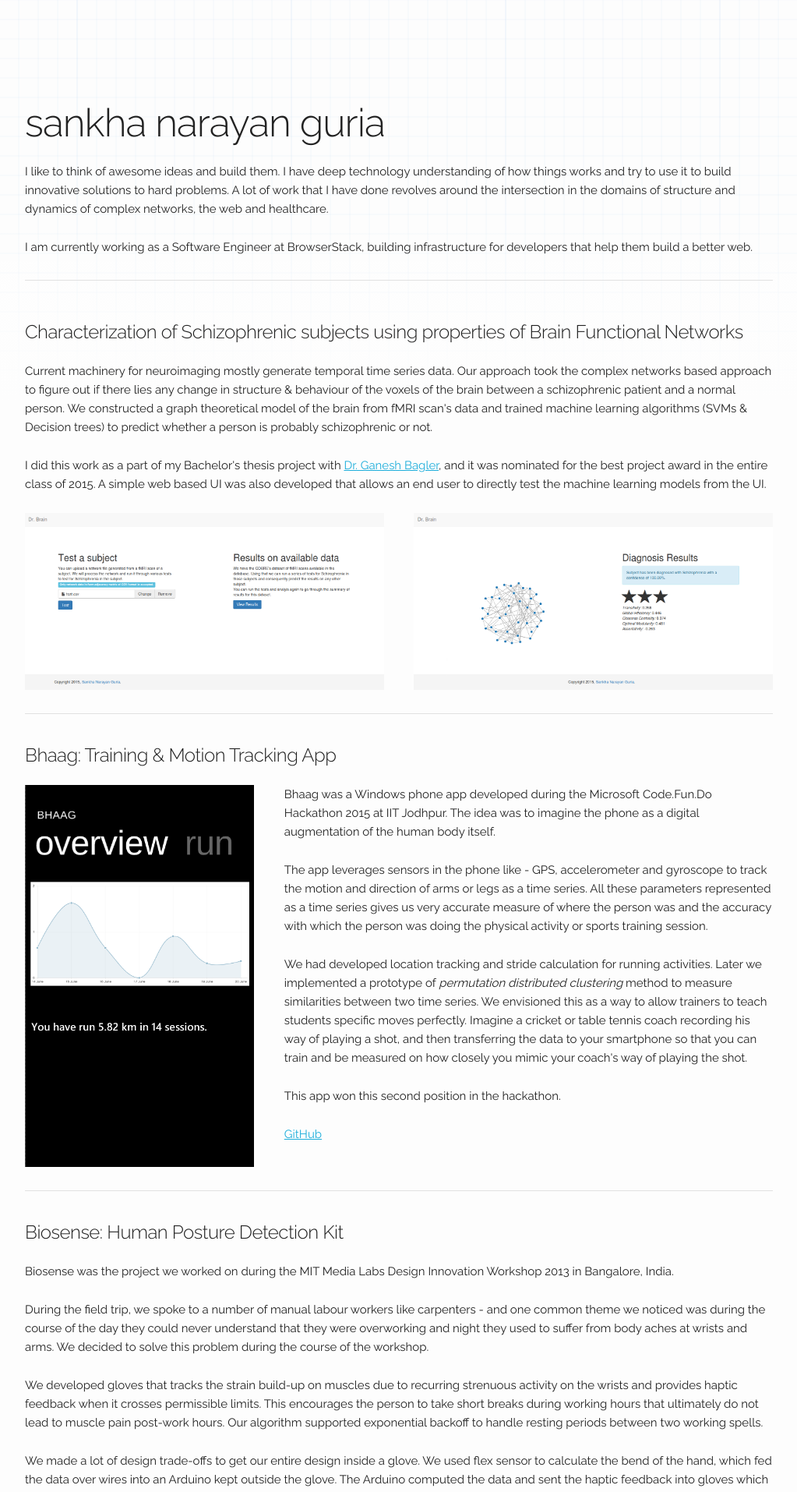
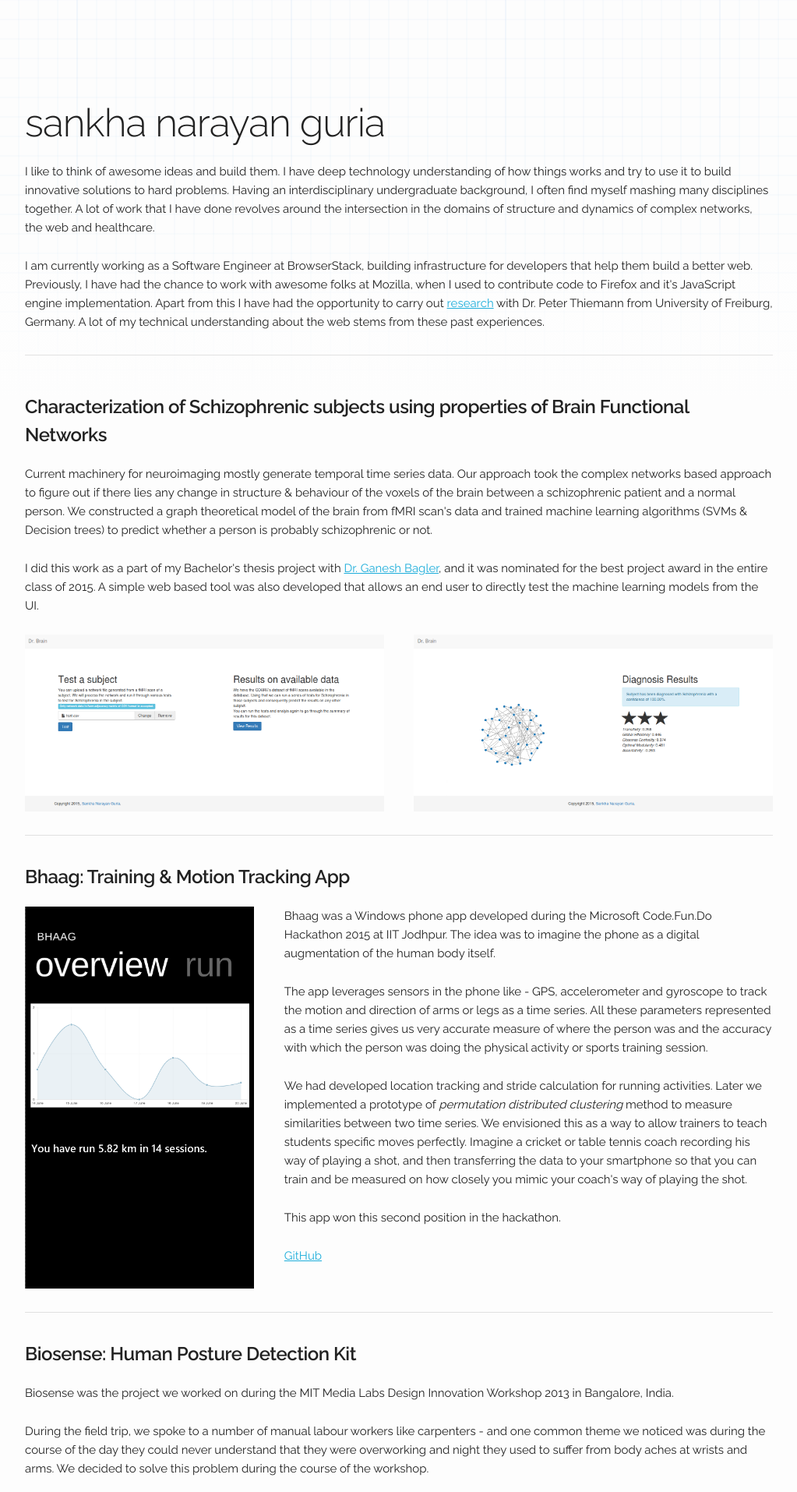
Before and after one commit to ngsankha/ngsankha.github.io, a Jekyll site: the page mitportfolio/index.html, which Jekyll copies as it is, in a window 1280 px wide. Shown: the top 1914 px of the page at 78% size, without its empty margins (128-1151 px from the left). Built offline with Jekyll 4.4.1, drawn with Linux system fonts in a browser that asks for light colours; comment, search, counter and statistics services are not loaded; some of the changed text lies outside the part shown.

Commit message:
almost there

```diff
--- a/mitportfolio/index.html
+++ b/mitportfolio/index.html
@@ -1,4 +1,3 @@
-
 <!DOCTYPE html>
 <html lang="en">
 <head>
@@ -18,20 +17,23 @@
       background-repeat: no-repeat;
       background-position: center top;
     }
+    h5 {
+      font-weight: bold;
+    }
   </style>
 </head>
 <body>
   <div class="container" style="margin-top: 10%; margin-bottom: 5%">
     <h1>sankha narayan guria</h1>
-    <p>I like to think of awesome ideas and build them. I have deep technology understanding of how things works and try to use it to build innovative solutions to hard problems. A lot of work that I have done revolves around the intersection in the domains of structure and dynamics of complex networks, the web and healthcare.</p>
-    <p>I am currently working as a Software Engineer at BrowserStack, building infrastructure for developers that help them build a better web.</p>
+    <p>I like to think of awesome ideas and build them. I have deep technology understanding of how things works and try to use it to build innovative solutions to hard problems. Having an interdisciplinary undergraduate background, I often find myself mashing many disciplines together. A lot of work that I have done revolves around the intersection in the domains of structure and dynamics of complex networks, the web and healthcare.</p>
+    <p>I am currently working as a Software Engineer at BrowserStack, building infrastructure for developers that help them build a better web. Previously, I have had the chance to work with awesome folks at Mozilla, when I used to contribute code to Firefox and it's JavaScript engine implementation. Apart from this I have had the opportunity to carry out <a href="http://drops.dagstuhl.de/opus/volltexte/2015/5229/">research</a> with Dr. Peter Thiemann from University of Freiburg, Germany. A lot of my technical understanding about the web stems from these past experiences.</p>
 
     <hr>
 
     <div class="row" style="margin-top: 5%">
       <h5>Characterization of Schizophrenic subjects using properties of Brain Functional Networks</h5>
       <p>Current machinery for neuroimaging mostly generate temporal time series data. Our approach took the complex networks based approach to figure out if there lies any change in structure & behaviour of the voxels of the brain between a schizophrenic patient and a normal person. We constructed a graph theoretical model of the brain from fMRI scan's data and trained machine learning algorithms (SVMs & Decision trees) to predict whether a person is probably schizophrenic or not.</p>
-      <p>I did this work as a part of my Bachelor's thesis project with <a href="http://faculty.iiitd.ac.in/~bagler/">Dr. Ganesh Bagler</a>, and it was nominated for the best project award in the entire class of 2015. A simple web based UI was also developed that allows an end user to directly test the machine learning models from the UI.</p>
+      <p>I did this work as a part of my Bachelor's thesis project with <a href="http://faculty.iiitd.ac.in/~bagler/">Dr. Ganesh Bagler</a>, and it was nominated for the best project award in the entire class of 2015. A simple web based tool was also developed that allows an end user to directly test the machine learning models from the UI.</p>
     </div>
     <div class="row">
       <img src="images/screen1.png" class="six columns">
@@ -110,6 +112,8 @@
     </div>
 
     <hr>
+
+    <p align="center">Get in touch with me on Twitter <a href="https://twitter.com/sankha93">@sankha93</a> or on email at <a href="mailto:sankha93@gmail.com">sankha93@gmail.com</a>.</p>
   </div>
 
   <script>
```
Also changed, not shown: 2 other files.
